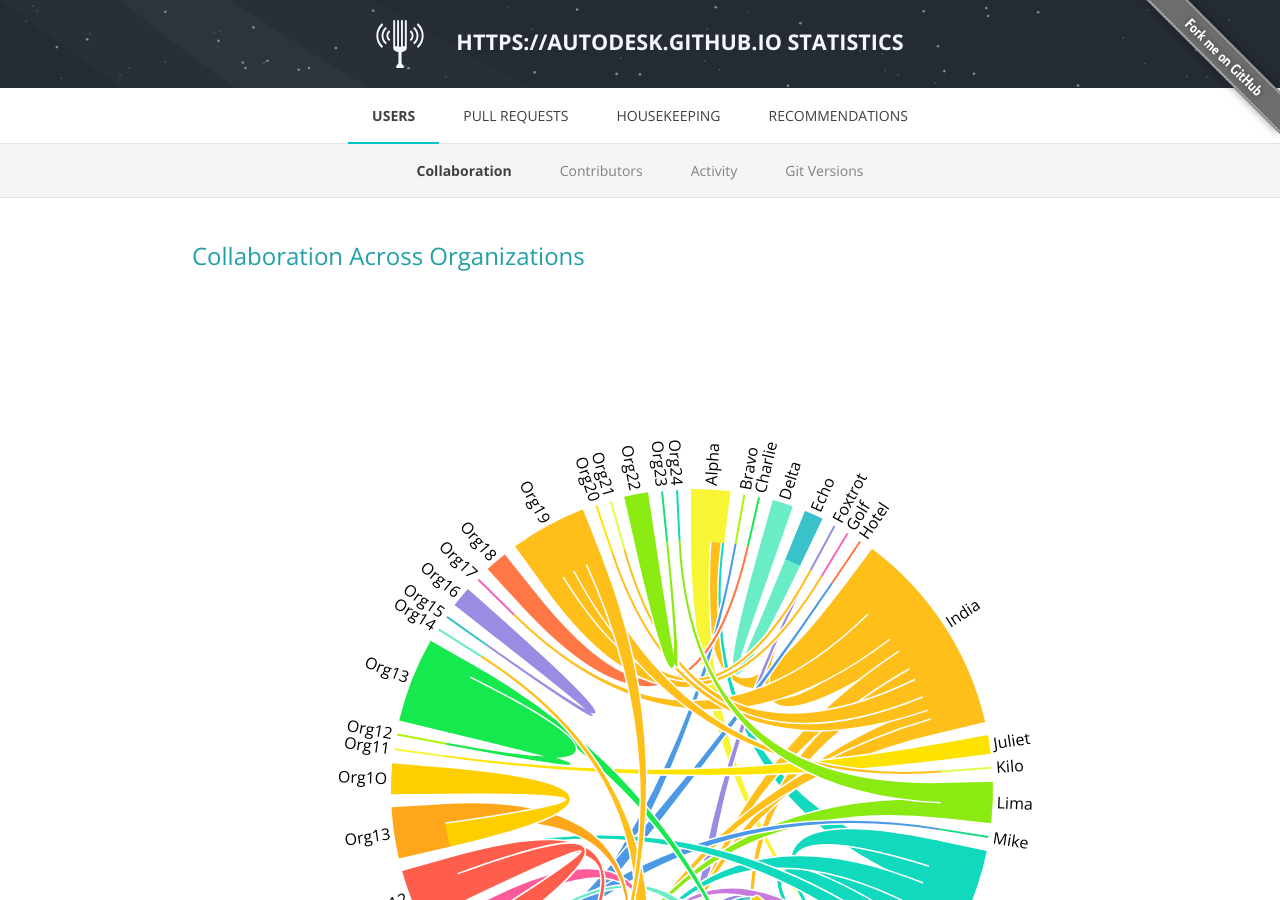
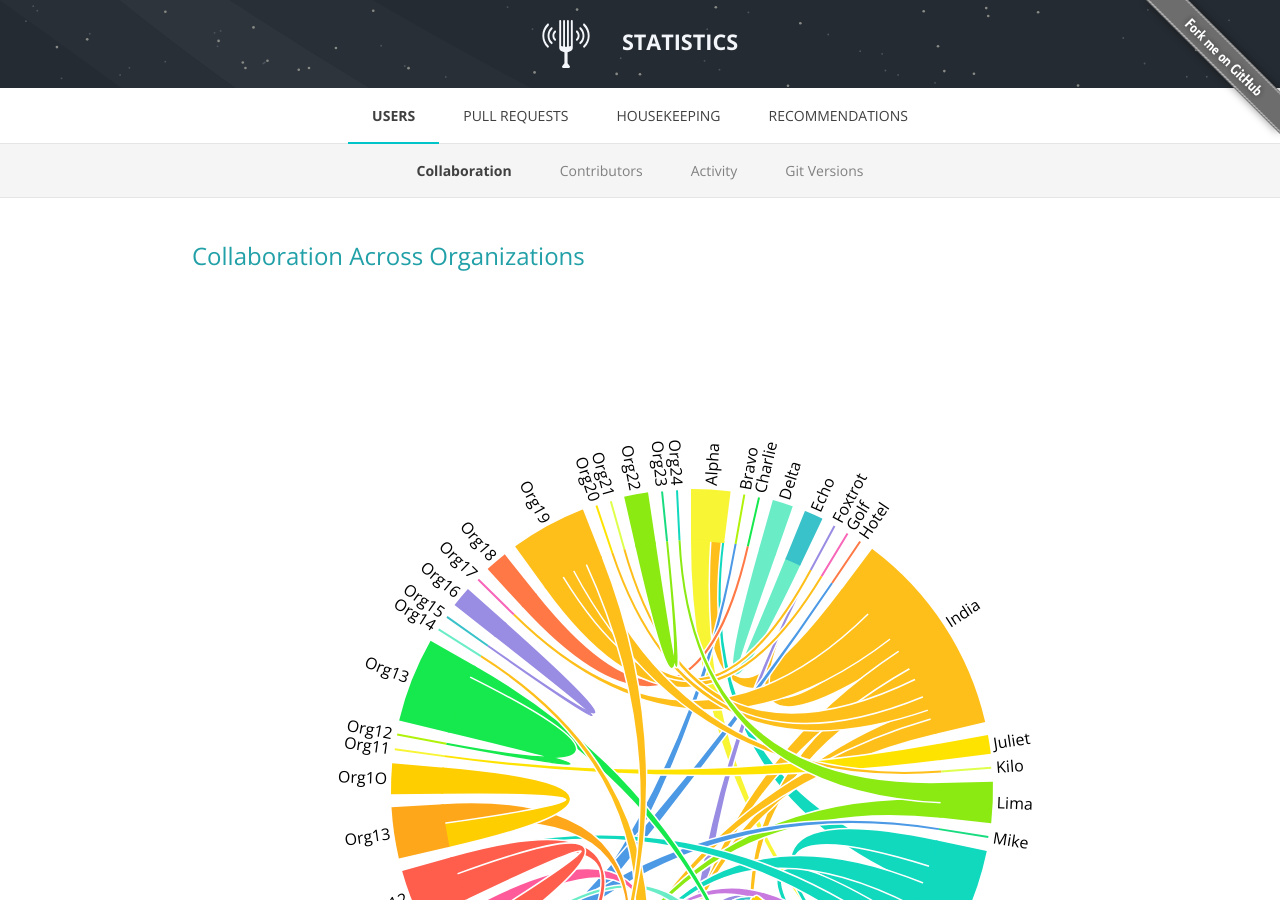
Before and after one commit to Autodesk/hubble, a Jekyll site: the page built from docs/index.html, in a window 1280 px wide and 900 px high. Built offline with Jekyll 4.4.1, drawn with Linux system fonts in a browser that asks for light colours; nearby versions of some CDN libraries.

Commit message:
Update default.html

```diff
--- a/docs/_layouts/default.html
+++ b/docs/_layouts/default.html
@@ -35,7 +35,7 @@
 			</a>
 			<a href="{{ site.baseurl }}/" alt="Hubble Enterprise">
 				<img src="{{ site.baseurl }}/assets/images/logo-title.svg" class="project-logo" width="3rem" height="3rem">
-				<h1 class="project-name">{{ site.url }} Statistics</h1>
+				<h1 class="project-name">{{ url | remove:'http://' | split:'/' | first }} Statistics</h1>
 			</a>
 		</section>
 		{% include navigation.html %}
```
